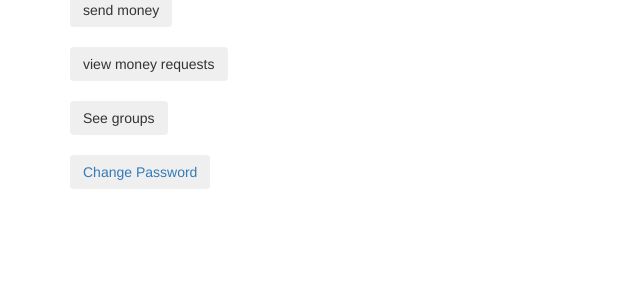
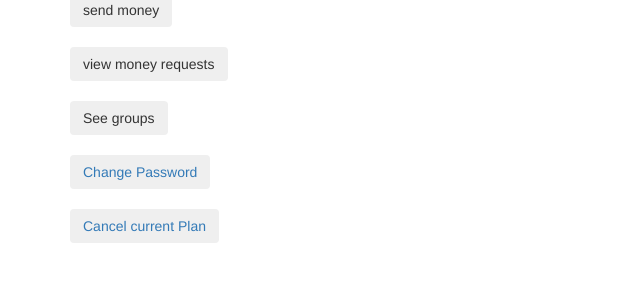
Before and after one commit to profawxhawk/FCS_project_, a Django app: page /options/ in a window 1280 px wide. Shown: the part 153-453 px from the top of the page, without its empty margins (0-640 px from the left). Run offline with Django 3.2, Linux system fonts and the light colour scheme; a user stored in the database is signed in; tables that the repository leaves empty hold one stand-in row (values such as "Sample post"); some libraries are stand-ins or nearby versions.

Commit message:
Add files via upload

```diff
--- a/fcs_project/fcs_project/urls.py
+++ b/fcs_project/fcs_project/urls.py
@@ -24,12 +24,13 @@ urlpatterns = [
     path('add_friend/(?P<pk>\d+)',user_views.add_friend,name='add_friend'),
     path('change_password/',user_views.changepass,name='change_password'),
     path('upgrade/',user_views.upgrade,name='upgrade'),
-    path('silver_plan/',user_views.silver_plan,name='silver_plan'),
-    path('gold_plan/',user_views.gold_plan,name='gold_plan'),
+    path('silver_plan/',user_views.silver_plan,name='Silver_plan'),
+    path('gold_plan/',user_views.gold_plan,name='Gold_plan'),
     path('get_silver/',user_views.get_silver,name='get_silver'),
     path('get_gold/',user_views.get_gold,name='get_gold'),
     path('get_platinum/',user_views.get_platinum,name='get_platinum'),
-    path('platinum_plan/',user_views.platinum_plan,name='platinum_plan'),
+    path('cancel_plan/',user_views.cancel_plan,name='cancel_plan'),
+    path('platinum_plan/',user_views.platinum_plan,name='Platinum_plan'),
     path('editprofile/',user_views.editprofile,name='editprofile'),
     path('profilepage/',user_views.profilepage,name='profilepage'),
     path('options/',user_views.options,name='useroptions'),
--- a/fcs_project/templates/users/gold_plan.html
+++ b/fcs_project/templates/users/gold_plan.html
@@ -15,7 +15,6 @@
 	<div class="container">
 	Gold Plan<br><br>
 	Current account balance: {{user.account_balance}}<br><br>
-	{{user.premium_user}}<br><br>
 	Balance after payment: {{ user.account_balance|add:"-100" }}<br><br>
 	{% if not user.premium_user %}
 	<button class="btn btn-outline-info" type="submit"><a href="{% url 'get_gold' %}">Proceed with payment</a></button>
--- a/fcs_project/templates/users/options.html
+++ b/fcs_project/templates/users/options.html
@@ -14,5 +14,8 @@
 {% if not user.premium_user %}
 <button class="btn btn-outline-info" type="submit"><a href="{% url 'upgrade' %}">Upgrade</a></button>
 {% endif %}
+{% if user.premium_user %}
+<button class="btn btn-outline-info" type="submit"><a href="{% url 'cancel_plan' %}">Cancel current Plan</a></button>
+{% endif %}
 </div>
 {% endblock %}
--- a/fcs_project/templates/users/profilepage.html
+++ b/fcs_project/templates/users/profilepage.html
@@ -15,6 +15,7 @@
         <p><h3>Your description:{{user.userprofile.description}}</h3></p>
         <p><h3>Your City:{{user.userprofile.city}}</h3></p>
         <p><h3>Your phone:{{user.userprofile.phone}}</h3></p>
+        <p><h3>Your Plan:{{plan.0}}</h3></p>
         <p><h3>Your privacy settings:{{user.userprofile.privacy}}</h3></p>
         <button class="btn btn-outline-info" type="submit"><a href="{% url 'editprofile' %}">edit profile</a></button>
     </p>
--- a/fcs_project/templates/users/silver_plan.html
+++ b/fcs_project/templates/users/silver_plan.html
@@ -15,7 +15,6 @@
 	<div class="container">
 	Silver Plan<br><br>
 	Current account balance: {{user.account_balance}}<br><br>
-	{{user.premium_user}}<br><br>
 	Balance after payment: {{ user.account_balance|add:"-50" }}<br><br>
 	{% if not user.premium_user %}
 	<button class="btn btn-outline-info" type="submit"><a href="{% url 'get_silver' %}">Proceed with payment</a></button>
--- a/fcs_project/templates/users/successful_upgrade.html
+++ b/fcs_project/templates/users/successful_upgrade.html
@@ -4,6 +4,8 @@
 	<title></title>
 </head>
 <body>
-	Successfully Created
+	{{user.premium_user}}
+	Successfully Upgraded
+	<button class="btn btn-outline-info" type="submit"><a href="{% url 'profilepage' %}">Go to profilepage</a></button>
 </body>
 </html>
--- a/fcs_project/users/models.py
+++ b/fcs_project/users/models.py
@@ -34,7 +34,7 @@ def create_profile(sender, **kwargs):
         user_profile = UserProfile.objects.create(user=kwargs['instance'])
 
 class premium_users(models.Model):
-    user = models.ForeignKey(User,on_delete=models.CASCADE)
+    user = models.ForeignKey(User,on_delete=models.CASCADE,unique=True)
     payment_plan = models.CharField(max_length=30,default="Silver")
 
 post_save.connect(create_profile, sender=User)
--- a/fcs_project/users/views.py
+++ b/fcs_project/users/views.py
@@ -133,7 +133,10 @@ def view_friend(request,pk):
 
 @login_required
 def profilepage(request):
-    return render(request,'users/profilepage.html',{'user':request.user})
+    plan=premium_users.objects.values_list('payment_plan', flat=True).filter(user_id=request.user.id)
+    if not plan:
+        plan=["None"]
+    return render(request,'users/profilepage.html',{'user':request.user,'plan':plan})
 
 @login_required
 def editprofile(request):
@@ -183,24 +186,47 @@ def signup(request):
 
 @login_required
 def upgrade(request):
-    return render(request, 'users/upgrade.html')
+    if request.user.premium_user==True:
+        return redirect(reverse('profilepage'))
+    plan=[]
+    if (request.user.account_balance - 50)>=0:
+        plan.append("Silver")
+    if (request.user.account_balance - 100)>=0:
+        plan.append("Gold")
+    if (request.user.account_balance - 150)>=0:
+        plan.append("Platinum")
+    return render(request, 'users/upgrade.html',{'plans':plan})
 
 @login_required
 def silver_plan(request):
-    x = request.user
-    print(x.premium_user)
+    if request.user.premium_user==True:
+        return redirect(reverse('profilepage'))
+    if (request.user.account_balance-50) < 0 :
+        return redirect(reverse('upgrade'))
     return render(request, 'users/silver_plan.html')
 
 @login_required
 def gold_plan(request):
+    if request.user.premium_user==True:
+        return redirect(reverse('profilepage'))
+    if (request.user.account_balance-100) < 0 :
+        return redirect(reverse('upgrade'))
     return render(request, 'users/gold_plan.html')
 
 @login_required
 def platinum_plan(request):
+    if request.user.premium_user==True:
+        return redirect(reverse('profilepage'))
+    if (request.user.account_balance-150) < 0 :
+        return redirect(reverse('upgrade'))
     return render(request, 'users/platinum_plan.html')
 
 @login_required
 def get_silver(request):
+    if request.user.premium_user==True:
+        return redirect(reverse('profilepage'))
+    if (request.user.account_balance-50) < 0 :
+        return redirect(reverse('upgrade'))
     premium = premium_users()
     premium.user = request.user
     premium.save()
@@ -213,6 +239,10 @@ def get_silver(request):
 
 @login_required
 def get_gold(request):
+    if request.user.premium_user==True:
+        return redirect(reverse('profilepage'))
+    if (request.user.account_balance-100) < 0 :
+        return redirect(reverse('upgrade'))
     premium = premium_users()
     premium.user = request.user
     premium.payment_plan = 'Gold'
@@ -226,6 +256,10 @@ def get_gold(request):
 
 @login_required
 def get_platinum(request):
+    if request.user.premium_user==True:
+        return redirect(reverse('profilepage'))
+    if (request.user.account_balance-150) < 0 :
+        return redirect(reverse('upgrade'))
     premium = premium_users()
     premium.user = request.user
     premium.payment_plan = 'platinum'
@@ -236,3 +270,13 @@ def get_platinum(request):
     cur_user.account_balance = prev_balance - 150
     cur_user.save()
     return render(request, 'users/successful_upgrade.html')
+
+@login_required
+def cancel_plan(request):
+    if request.user.premium_user==False:
+        return redirect(reverse('profilepage'))
+    premium_users.objects.filter(user=request.user).delete()
+    cur_user = request.user
+    cur_user.premium_user = False
+    cur_user.save()
+    return render(request, 'users/cancel_plan.html')
```
Also changed, not shown: fcs_project/templates/users/cancel_plan.html (added, +9 -0 lines), fcs_project/templates/users/upgrade.html (+3 -5 lines), fcs_project/users/migrations/0011_auto_20191019_1728.py (added).
